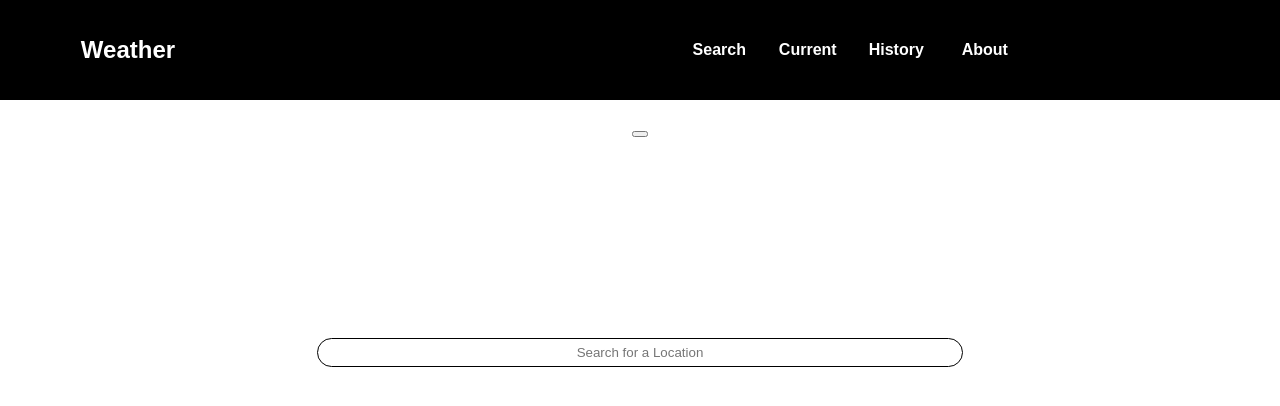
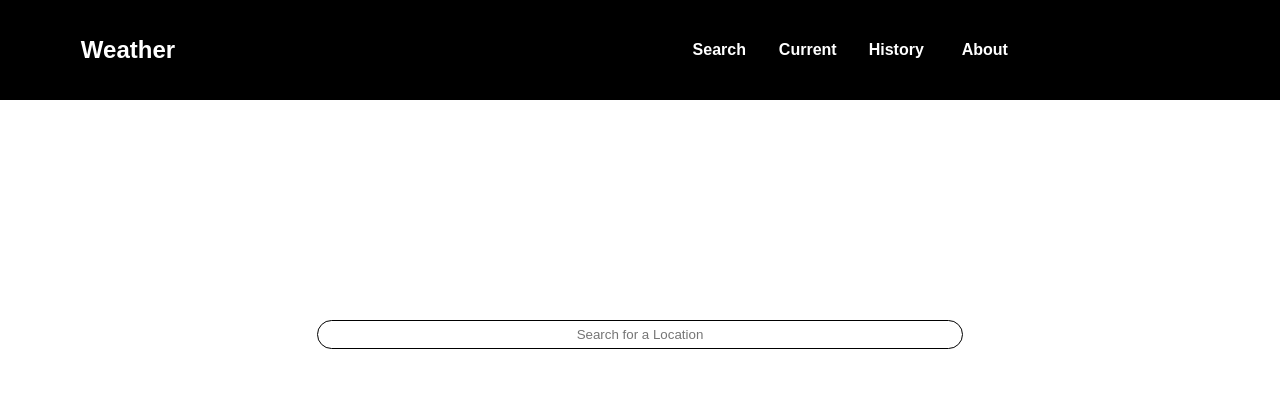
Before and after one commit to JSimoni42/CuralateWeatherApp, a React (Create React App) app: page / in a window 1280 px wide. Shown: the top 406 px of the page. Built offline with nearby package versions, Linux system fonts and the light colour scheme.

Commit message:
Added gps image icon

```diff
--- a/src/components/pages/Search.js
+++ b/src/components/pages/Search.js
@@ -1,5 +1,5 @@
 import React, { Component } from 'react';
-import '../../styles/search.css'
+import '../../styles/search.css';
 
 class Search extends Component {
   constructor(){
@@ -16,7 +16,6 @@ class Search extends Component {
   render(){
     return(
       <section>
-        <button></button>
         <form onSubmit={() => this.onLocation()}>
           <input className="search-bar"
                 placeholder="Search for a Location"
```
Also changed, not shown: src/img/noun_197000_cc.svg (added).
